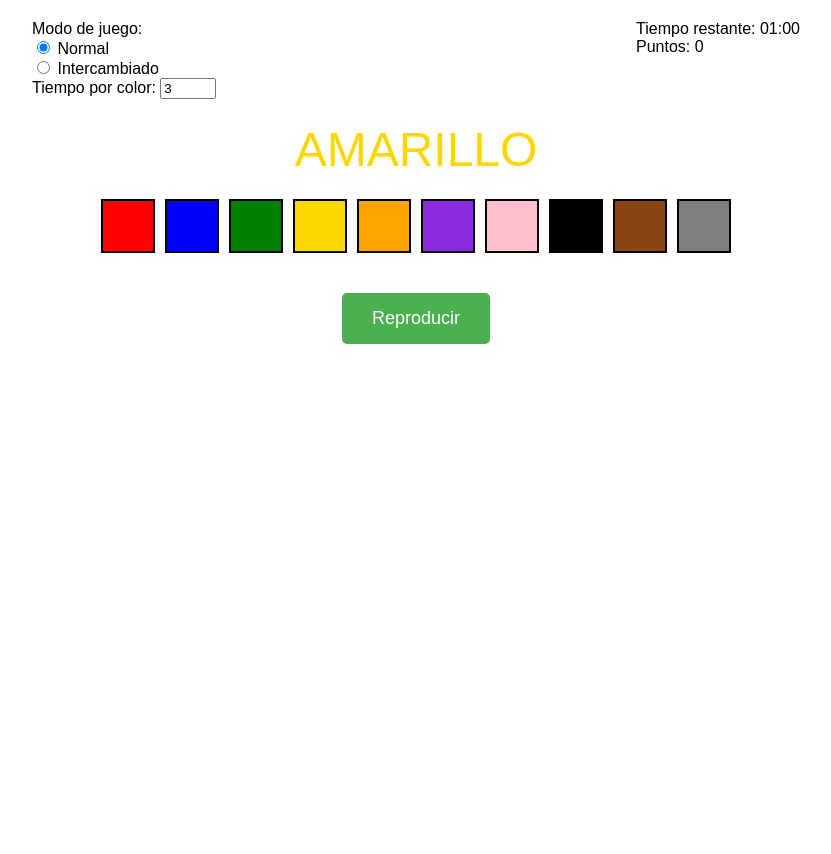
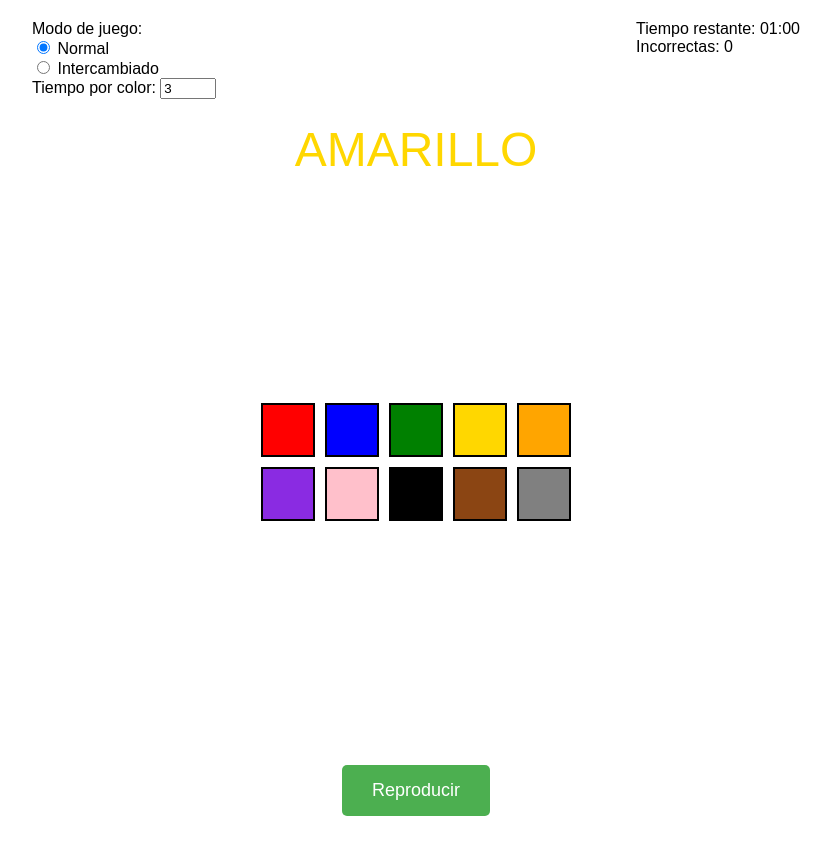
Before and after one commit to waljoel/stroop-efect, a plain HTML site: page index.html in a window 1280 px wide. Shown: the whole page, without its empty margins (224-1055 px from the left). Before the commit the page ends 800 px from the top, so only its background shows below. Drawn offline with Linux system fonts and the light colour scheme.

Commit message:
Update index.html
cambiando padding colores para alejarlo visualmente del color de la pregunta y tambien se cambian las etiquetas de puntos por incorrectas ya que el color que se tiene que decir es el color como esta pintado el texto en vez de leer el texto del color

```diff
--- a/index.html
+++ b/index.html
@@ -48,6 +48,7 @@
             margin-bottom: 20px;
             flex-wrap: wrap;
             justify-content: center;
+            padding: 204px;
         }
         .colorOption {
             width: 50px;
@@ -89,7 +90,7 @@
             </div>
             <div id="stats">
                 <div>Tiempo restante: <span id="timer">01:00</span></div>
-                <div>Puntos: <span id="points">0</span></div>
+                <div>Incorrectas: <span id="points">0</span></div>
             </div>
         </div>
 
@@ -204,7 +205,7 @@
             clearInterval(colorChangeInterval);
             playPauseBtn.textContent = 'Reproducir';
             intervalId = null;
-            resultDisplay.textContent = `¡FIN! Puntos: ${points}`;
+            resultDisplay.textContent = `¡FIN! Te equivocaste ${points} veces :)`;
         }
 
         function updateTimer() {
```
